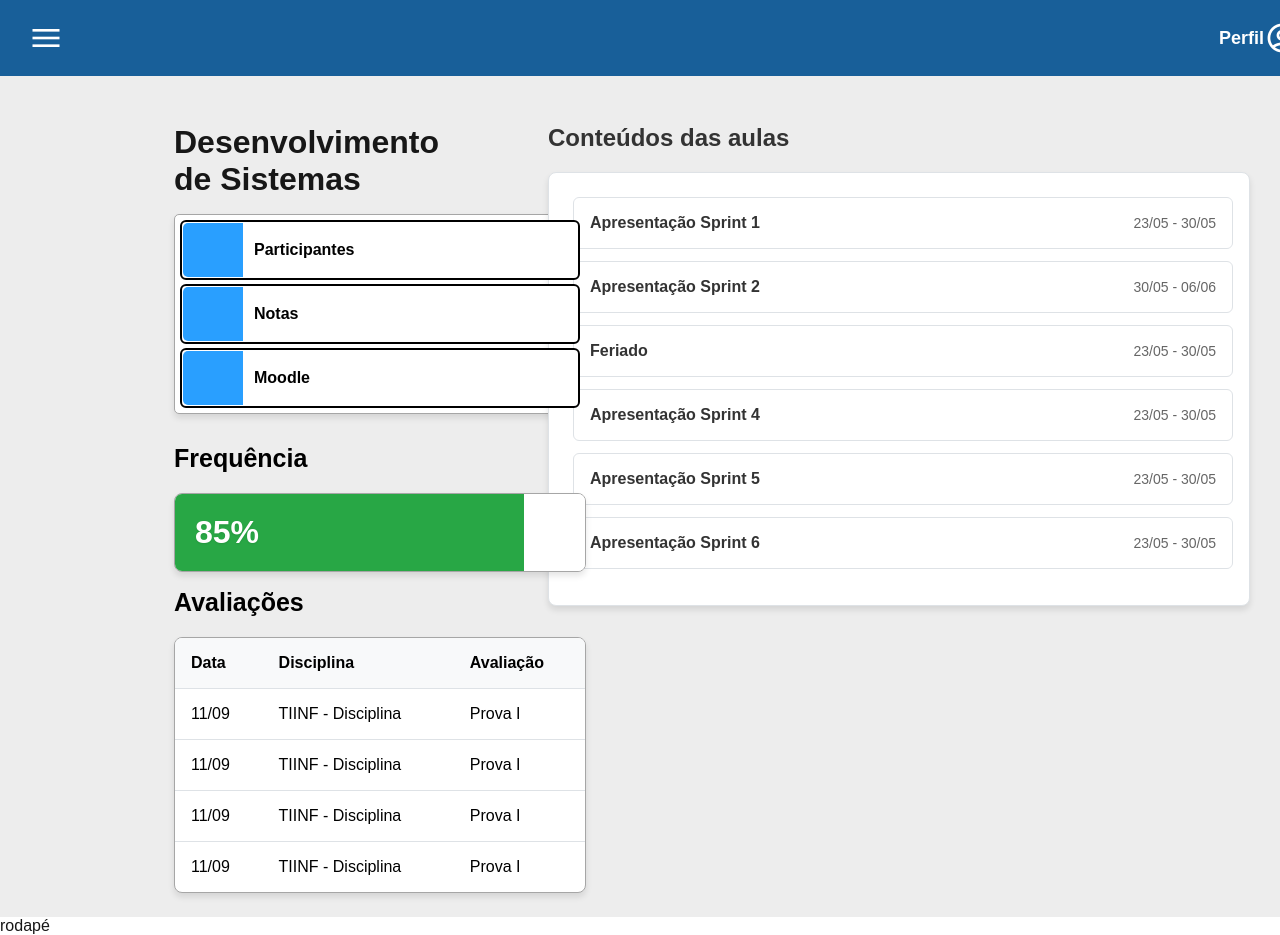
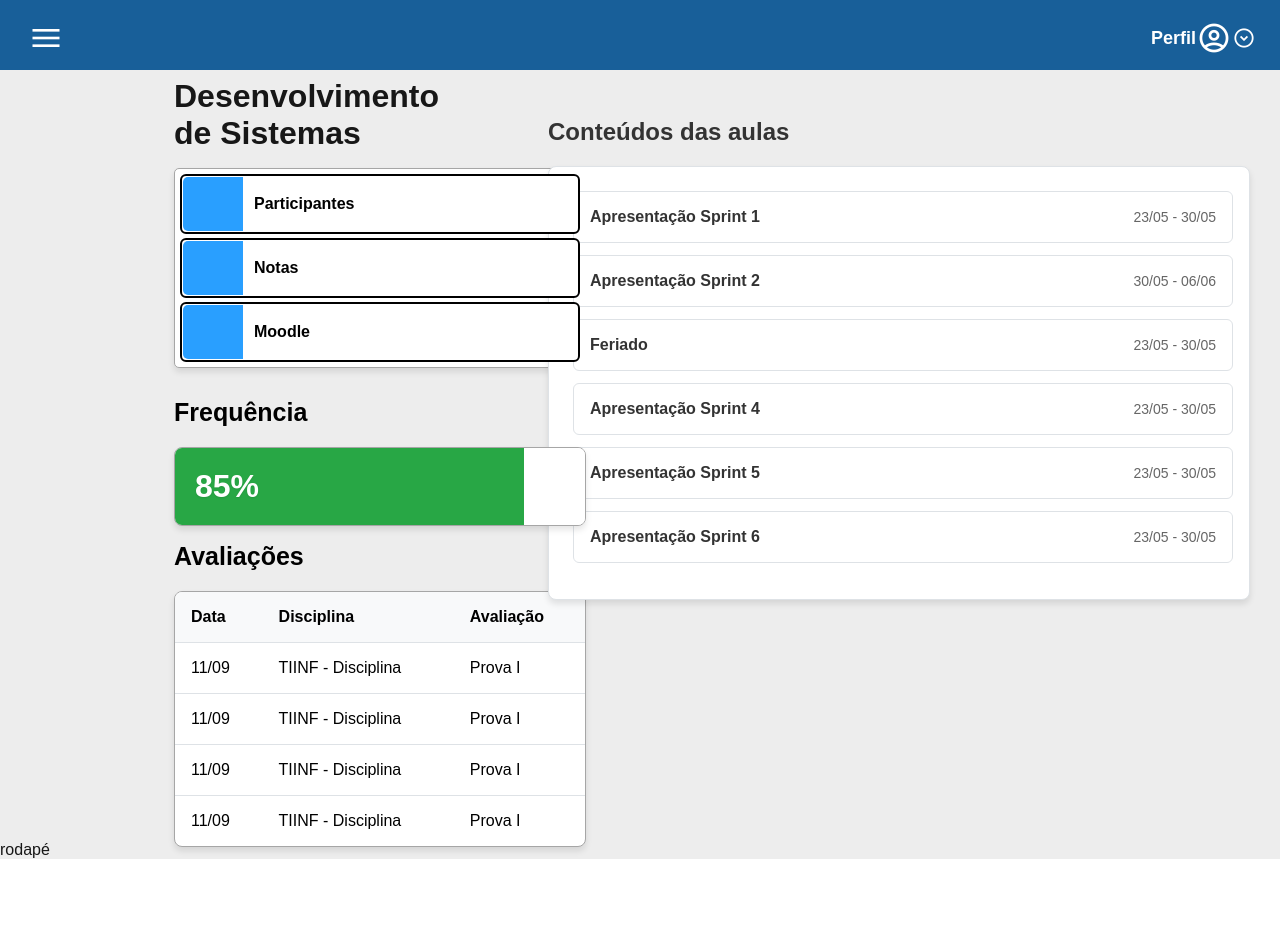
Before and after one commit to Plataforma-SIGMAA/SIGMAA, a Next.js app in the folder app/: page / in a window 1280 px wide. After the commit the page ends 859 px from the top, so only its background shows below. Built offline with nearby package versions, Linux system fonts and the light colour scheme.

Commit message:
algumas melhorias

```diff
--- a/app/src/app/page.materia.module.css
+++ b/app/src/app/page.materia.module.css
@@ -1,7 +1,7 @@
 .corpo{
     background-color: rgb(237, 237, 237);
     display: grid;
-    grid-template-columns: minmax(500px, 1fr) minmax(400px, 600px) 400px;
+    grid-template-columns: minmax(500px, 1fr) minmax(400px, 600px) 250px;
     min-height: 100vh;
     gap: 24px;
 
@@ -12,6 +12,8 @@
     flex-direction: column;
     justify-content: flex-start;
     padding: 16px;
+    height: 70px;
+
     background-color: rgb(24, 95, 153);
     grid-column: 1 / -1;
 }
@@ -70,6 +72,7 @@
 .conteudoesq {
   padding: 24px;
   margin-left: 150px;
+  margin-top: -40px;
 }
 
 .diretorios {
@@ -324,3 +327,6 @@
     margin: 0;
     font-size: 14px;
 }
+.rodape{
+  margin-top: -30px;
+}
```
